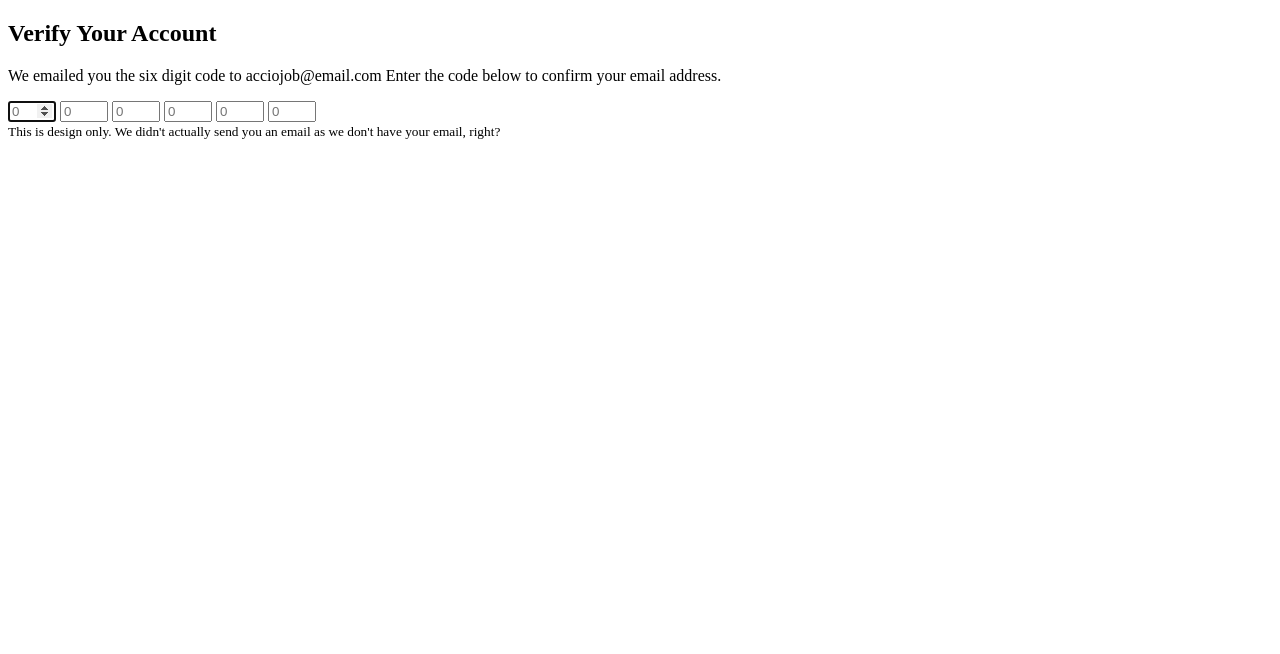
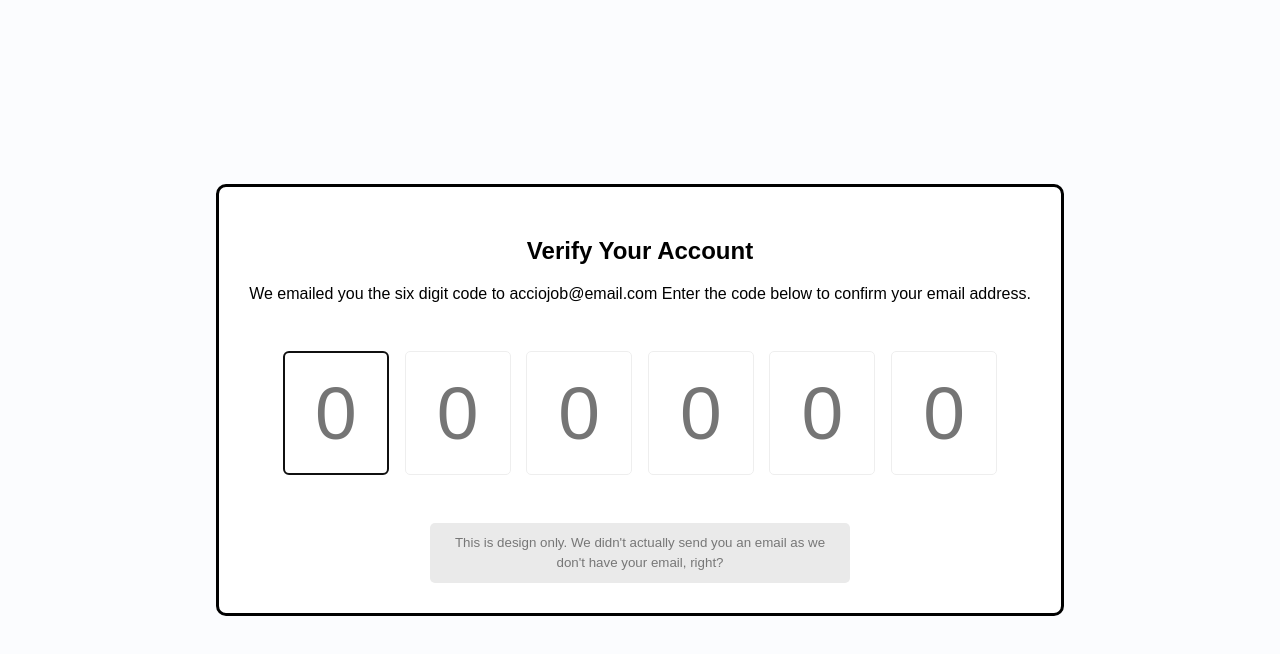
Before and after one commit to acciojob/OTP-souvik500, a website: page main.html in a window 1280 px wide. Drawn offline with Linux system fonts and the light colour scheme; a web font is replaced by a local one.

Commit message:
created a submission

```diff
--- a/styles.css
+++ b/styles.css
@@ -1 +1,77 @@
 /*  your css code here. If applicable */
+/*  your css code here. If applicable */
+@import url('https://fonts.googleapis.com/css?family=Muli:300,700&display=swap');
+
+*body{
+    box-sizing: border-box;
+}
+
+body{
+    background-color: #fbfcfe;
+    font-family: 'Muli',sans-serif;
+    display: flex;
+    align-items: center;
+    justify-content: center;
+    height: 100vh;
+    overflow: hidden;
+    margin: 0;
+}
+
+.container{
+    background-color: #fff;
+    border: 3px #000 solid;
+    border-radius: 10px;
+    padding: 30px;
+    max-width: 1000px;
+    text-align: center;
+}
+
+.code-container{
+    display: flex;
+    align-items: center;
+    justify-content: center;
+    margin: 40px 0;
+}
+
+.code{
+    caret-color: transparent;
+    border-radius: 5px;
+    font-size: 75px;
+    height: 120px;
+    width: 100px;
+    border: 1px solid #eee;
+    margin: 1%;
+    text-align: center;
+    font-weight: 300;
+    -moz-appearance: textfield;
+}
+
+.code::-webkit-inner-spin-button{
+    -webkit-appearance: none;
+    margin: 0;
+}
+.code:valid{
+    border-color: #3498db;
+    box-shadow: 0 10px 10px -5px rgba(0,0,0,0.25);
+}
+
+.info{
+    background-color: #eaeaea;
+    display: inline-block;
+    padding: 10px;
+    line-height: 20px;
+    max-width: 400px;
+    color: #777;
+    border-radius: 5px;
+}
+
+@media(max-width:600px){
+    .code-container{
+        flex-wrap: wrap;
+    }
+    .code{
+        font-size: 60px;
+        height: 80px;
+        max-width: 70px;
+    }
+}
```
